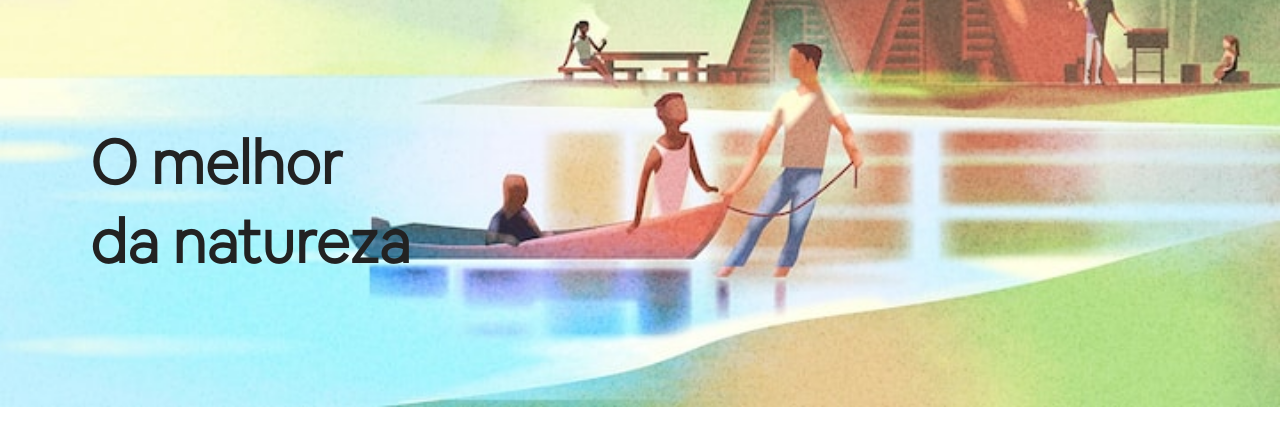
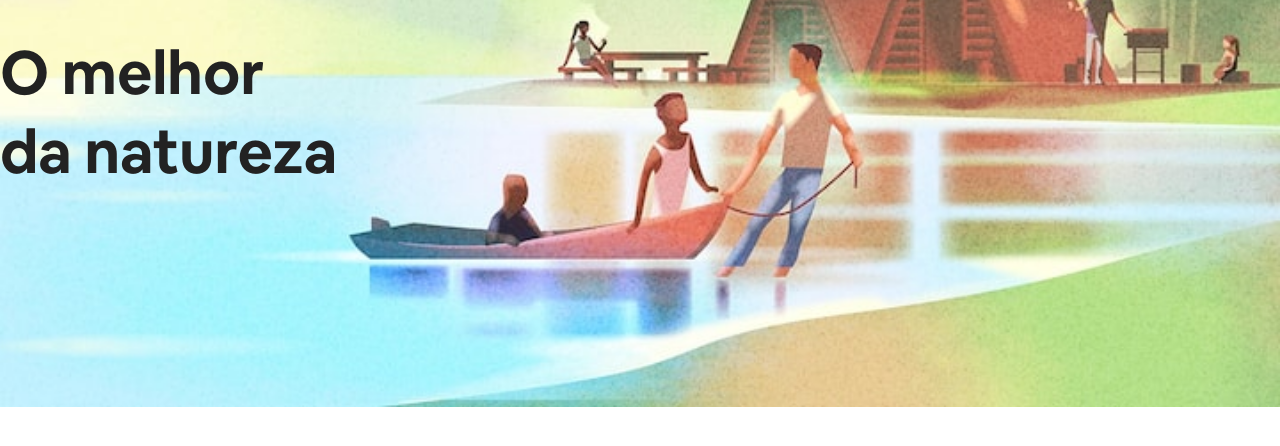
Before and after one commit to hroderik/htmlcss, a plain HTML site: page airbnb/index.html in a window 1280 px wide. Shown: the part 210-656 px from the top of the page. Drawn offline with Linux system fonts and the light colour scheme.

Commit message:
Feb 17, 2024, 3:44 PM

```diff
--- a/airbnb/assets/css/style.css
+++ b/airbnb/assets/css/style.css
@@ -6,6 +6,11 @@
 @font-face {
     font-family: 'airbnb--light';
     src: url('../fonts/AirbnbCereal_W_Lt.otf');
+}
+
+@font-face {
+    font-family: 'airbnb--bold';
+    src: url('../fonts/AirbnbCereal_W_Bd.otf');
 }
 
 body {
@@ -253,8 +258,6 @@ body {
 
 .the--best {
     font-size: 60px;
-    font-family: 'airbnb--light';
-    font-weight: 900;
+    font-family: 'airbnb--bold';
     color: #222222;
-    padding: 90px;
 }
```
